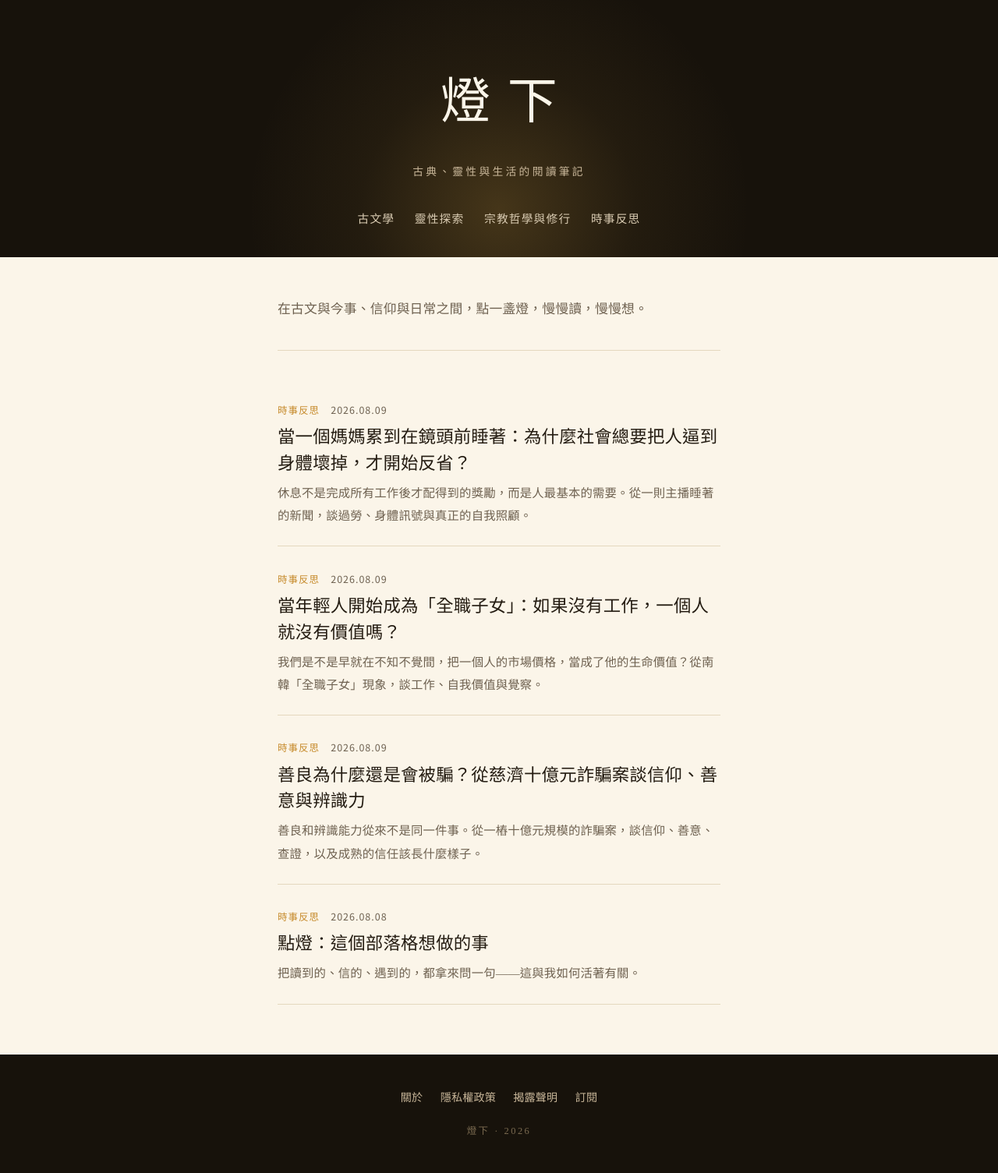
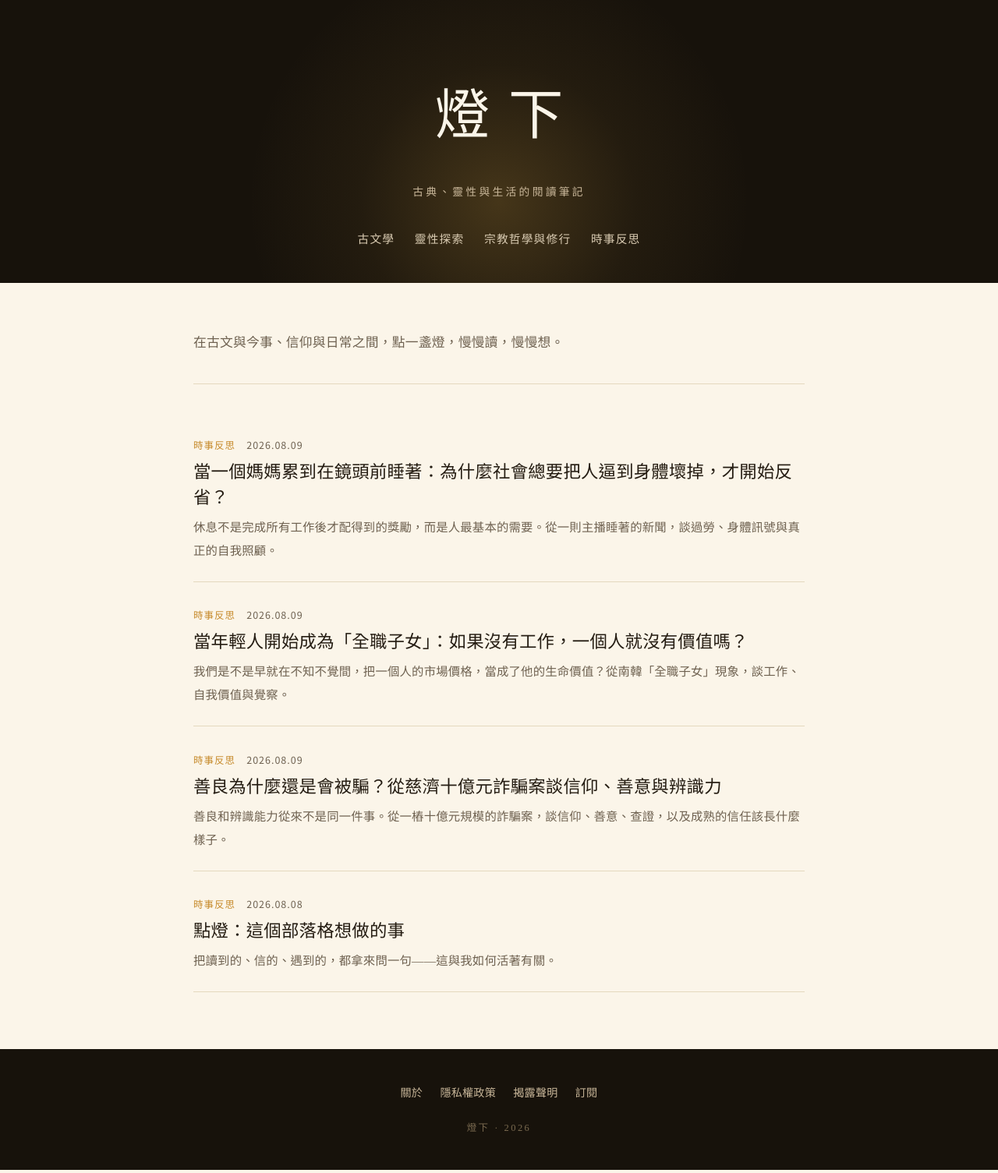
Before and after one commit to herbmagicliu-ops/blog, a Jekyll site: the page built from index.html, in a window 1280 px wide. Shown: the whole page at 78% size. Built offline with Jekyll 4.4.1, drawn with Linux system fonts in a browser that asks for light colours; the list of posts is cut into pages by our own code.

Commit message:
Add files via upload

```diff
--- a/assets/css/style.css
+++ b/assets/css/style.css
@@ -14,7 +14,8 @@
   --amber:    #C68A2B;   /* 燈光：琥珀金（非陶土）*/
   --amber-lit:#E9B44C;
   --glow:     rgba(233,180,76,.22);
-  --measure:  38rem;     /* 長文閱讀行寬 */
+  --measure:  42rem;     /* 長文閱讀行寬（內文） */
+  --wide:     52rem;     /* 頁面外框寬（列表、頁首、分類頁）*/
 }
 
 *{ box-sizing:border-box; }
@@ -61,7 +62,10 @@ img{ max-width:100%; height:auto; }
 .nav a:hover{ color:var(--amber-lit); border-color:var(--amber); }
 
 /* ---- 主容器 ---- */
-.wrap{ max-width:var(--measure); margin:0 auto; padding:3.2rem 1.25rem 4rem; }
+/* 頁面外框用 --wide（列表、頁首、分類頁在此寬度下比較有份量）；
+   文章／靜態頁／支柱頁的內容再收斂到 --measure，維持好讀的行寬。 */
+.wrap{ max-width:var(--wide); margin:0 auto; padding:3.2rem 1.25rem 4rem; }
+.post, .page, .pillar{ max-width:var(--measure); margin-left:auto; margin-right:auto; }
 
 /* ---- 首頁 ---- */
 .intro{ margin:0 0 2.6rem; padding-bottom:2.2rem; border-bottom:1px solid var(--line); }
@@ -157,6 +161,17 @@ img{ max-width:100%; height:auto; }
 a:focus-visible,.nav a:focus-visible{ outline:2px solid var(--amber-lit); outline-offset:3px; border-radius:2px; }
 @media (prefers-reduced-motion: reduce){ *{ transition:none !important; } }
 
+/* ---- 桌機：放大字級與頁首份量，避免內容看起來太細 ---- */
+@media (min-width:768px){
+  body{ font-size:19px; }
+  .wrap{ padding:3.8rem 1.5rem 4.6rem; }
+  .masthead{ padding:5rem 1.25rem 2.4rem; }
+  .masthead__title{ font-size:clamp(3rem,7vw,4.4rem); }
+}
+@media (min-width:1200px){
+  body{ font-size:20px; line-height:1.95; }
+}
+
 @media (max-width:480px){
   body{ font-size:17px; }
   .masthead{ padding-top:3.4rem; }
```
